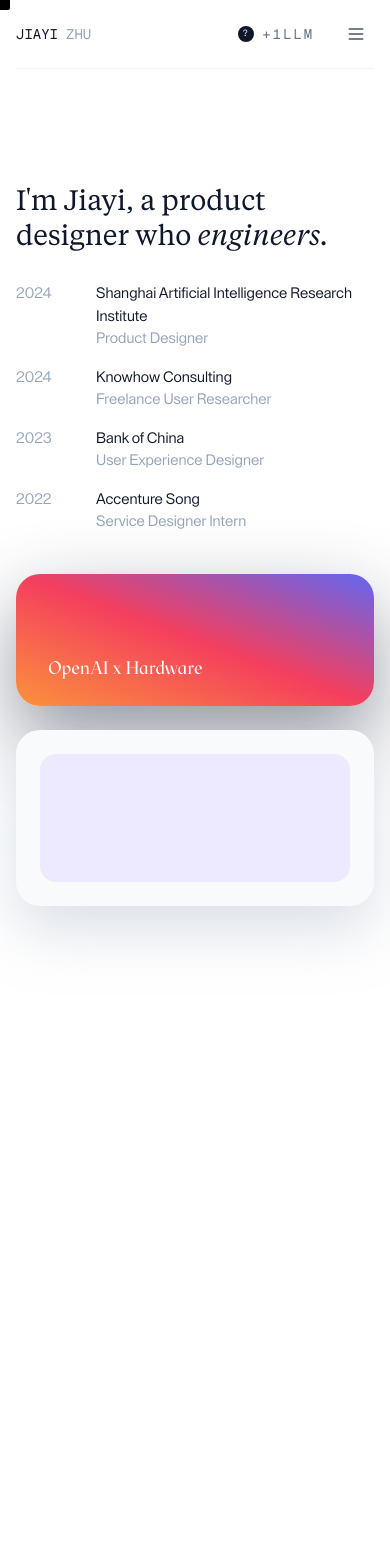
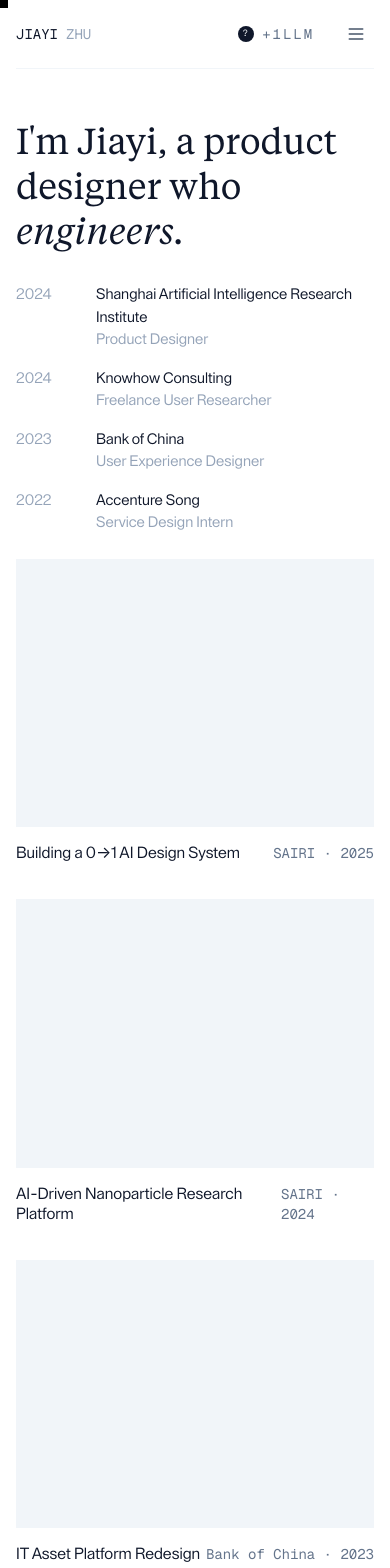
Before and after one commit to jayeeeeeee1234/my-portfolio, a React (Vite) app: page / in a window 390 px wide. Shown: the top 1568 px of the page. Before the commit the page ends 1002 px from the top, so only its background shows below. Built offline with nearby package versions, Linux system fonts and the light colour scheme.

Commit message:
Update chatbot panel and project cards
Made-with: Cursor

```diff
--- a/src/App.tsx
+++ b/src/App.tsx
@@ -7,7 +7,15 @@ const companies = [
   { year: '2024', name: 'Shanghai Artificial Intelligence Research Institute', role: 'Product Designer' },
   { year: '2024', name: 'Knowhow Consulting', role: 'Freelance User Researcher' },
   { year: '2023', name: 'Bank of China', role: 'User Experience Designer' },
-  { year: '2022', name: 'Accenture Song', role: 'Service Designer Intern' },
+  { year: '2022', name: 'Accenture Song', role: 'Service Design Intern' },
+]
+
+const projects = [
+  { title: 'Building a 0→1 AI Design System', meta: 'SAIRI · 2025' },
+  { title: 'AI-Driven Nanoparticle Research Platform', meta: 'SAIRI · 2024' },
+  { title: 'IT Asset Platform Redesign', meta: 'Bank of China · 2023' },
+  { title: 'BE: Holiday Booking Intelligence', meta: 'Accenture Song · 2022' },
+  { title: 'NatWest Community Service Platform', meta: 'NatWest · 2021' },
 ]
 
 const navItems = [
@@ -330,7 +338,7 @@ function ChatbotPanel({ onClose }: ChatbotPanelProps) {
   }
 
   return (
-    <>
+    <div className="flex min-h-0 flex-1 flex-col chatbot-panel">
       {/* Header bar */}
       <div className="flex items-center justify-between border-b border-slate-200 bg-slate-50 px-5 py-3">
         <div className="flex items-center gap-2 text-[11px] font-semibold uppercase tracking-[0.18em] text-slate-500">
@@ -515,7 +523,7 @@ function ChatbotPanel({ onClose }: ChatbotPanelProps) {
           </div>
         </div>
       </div>
-    </>
+    </div>
   )
 }
 
@@ -574,7 +582,7 @@ export function App() {
       >
         <div className={chatbotOpen ? 'main-content-col min-w-0 flex-1 md:h-screen md:overflow-y-auto' : ''}>
           <div className="mx-auto w-full max-w-[1800px] px-4 md:px-8">
-            <header className="border-b border-slate-100">
+            <header className="relative border-b border-slate-100">
               <div className="flex items-center justify-between py-4 font-light md:py-5">
                 <div className="flex items-center gap-2 text-[14px] font-normal uppercase tracking-[0.14em] text-slate-400 nav-mono">
                   <span className="text-slate-900 tracking-normal">JIAYI</span>
@@ -625,11 +633,16 @@ export function App() {
                   <button
                     type="button"
                     onClick={() => setMenuOpen((prev) => !prev)}
-                    className="flex h-9 w-9 items-center justify-center rounded-md text-slate-600 hover:bg-slate-100 md:hidden"
+                    className="flex h-9 w-9 items-center justify-center rounded-md text-slate-600 hover:bg-slate-100 md:hidden transition-colors duration-200"
                     aria-expanded={menuOpen}
                     aria-label="Toggle menu"
                   >
-                    <svg className="h-5 w-5" fill="none" stroke="currentColor" viewBox="0 0 24 24">
+                    <svg
+                      className={`h-5 w-5 transition-transform duration-200 ${menuOpen ? 'rotate-90' : ''}`}
+                      fill="none"
+                      stroke="currentColor"
+                      viewBox="0 0 24 24"
+                    >
                       {menuOpen ? (
                         <path strokeLinecap="round" strokeLinejoin="round" strokeWidth={2} d="M6 18L18 6M6 6l12 12" />
                       ) : (
@@ -639,28 +652,39 @@ export function App() {
                   </button>
                 </div>
               </div>
+              <AnimatePresence>
                 {menuOpen && (
-                <div className="border-t border-slate-100 py-4 md:hidden">
+                  <motion.div
+                    key="mobile-nav"
+                    initial={{ opacity: 0, y: -8 }}
+                    animate={{ opacity: 1, y: 0 }}
+                    exit={{ opacity: 0, y: -8 }}
+                    transition={{ duration: 0.2, ease: 'easeOut' }}
+                    className="absolute inset-x-0 top-full z-30 border-y border-slate-100 bg-white py-4 md:hidden"
+                  >
                     <nav className="flex flex-col gap-1 text-[11px] font-medium uppercase tracking-[0.16em] nav-mono">
                       {navItems.map((item) => (
                         <button
                           key={item.label}
                           onClick={() => setMenuOpen(false)}
-                        className={`rounded-md px-3 py-2 text-left ${item.active ? 'bg-slate-50 text-slate-900' : 'text-slate-500'}`}
+                          className={`px-3 py-2 text-left ${
+                            item.active ? 'text-slate-900' : 'text-slate-500 hover:text-slate-900'
+                          }`}
                         >
                           {item.label}
                         </button>
                       ))}
                     </nav>
-                </div>
+                  </motion.div>
                 )}
+              </AnimatePresence>
             </header>
 
             <main className="pb-24 pt-12 md:pt-20">
               <div className="flex flex-col gap-6">
-                <section className="flex flex-col gap-8 pt-16 hero-row md:items-start md:justify-start md:gap-16">
+                <section className="flex flex-col gap-8 hero-row md:items-start md:justify-start md:gap-16">
                   <div className="max-w-xl md:max-w-none md:flex-1">
-                    <h1 className="text-[28px] leading-tight tracking-normal text-slate-900 md:text-[48px] xl:text-[52px]">
+                    <h1 className="text-[36px] leading-tight tracking-normal text-slate-900 md:text-[48px] xl:text-[52px]">
                       I&apos;m Jiayi, a product designer who <span className="italic">engineers.</span>
                     </h1>
                   </div>
@@ -699,13 +723,18 @@ export function App() {
                   </div>
                 </section>
 
-                <section className="flex flex-col gap-6 pt-4 md:flex-row md:gap-10 md:pt-12">
-                  <article className="flex flex-1 items-end rounded-[24px] bg-gradient-to-tr from-orange-400 via-rose-500 to-indigo-500 px-8 pb-6 pt-20 text-lg font-medium text-white shadow-[0_32px_80px_rgba(15,23,42,0.45)] md:px-10 md:pb-8 md:pt-24">
-                    <div className="project-title">OpenAI x Hardware</div>
+                <section className="project-grid grid gap-5 pt-0 md:grid-cols-2 md:gap-10 md:pt-0">
+                  {projects.map((project) => (
+                    <article key={project.title} className="flex flex-1 flex-col bg-white">
+                      <div className="aspect-[4/3] w-full overflow-hidden bg-slate-100">
+                        {/* 预览媒体：后续可替换成 <video> 或 <img src="..." /> */}
+                      </div>
+                      <div className="project-footer flex items-center justify-between px-0 py-4 text-sm text-slate-700 md:px-0 md:py-4">
+                        <div className="text-slate-900 project-title">{project.title}</div>
+                        <div className="project-meta text-slate-500">{project.meta}</div>
+                      </div>
                     </article>
-                  <article className="flex flex-1 rounded-[24px] bg-slate-50 p-6 shadow-[0_24px_60px_rgba(148,163,184,0.35)] md:p-8">
-                    <div className="h-32 w-full rounded-2xl bg-violet-100 md:h-40" />
-                  </article>
+                  ))}
                 </section>
               </div>
             </main>
@@ -735,7 +764,7 @@ export function App() {
       {cursorVisible && (
         <div
           className="custom-cursor"
-          style={{ transform: `translate3d(${cursorPos.x - 10}px, ${cursorPos.y - 10}px, 0)` }}
+          style={{ transform: `translate3d(${cursorPos.x - 8}px, ${cursorPos.y - 8}px, 0)` }}
         />
       )}
     </div>
--- a/src/style.css
+++ b/src/style.css
@@ -146,12 +146,11 @@ a,
   position: fixed;
   top: 0;
   left: 0;
-  width: 20px;
-  height: 20px;
+  width: 16px;
+  height: 16px;
   pointer-events: none;
   background: #ffffff;
   mix-blend-mode: difference;
-  border-radius: 2px;
   z-index: 50;
 }
 
@@ -179,6 +178,8 @@ a,
 @media (min-width: 1440px) {
   .hero-row {
     flex-direction: row;
+    align-items: flex-end !important;
+    padding-top: 160px;
   }
 }
 
@@ -192,9 +193,39 @@ a,
 }
 
 .project-title {
-  font-family: 'mazius', 'Lay Grotesk', -apple-system, BlinkMacSystemFont, system-ui, sans-serif;
+  font-family: 'Lay Grotesk', -apple-system, BlinkMacSystemFont, system-ui, sans-serif;
+  font-weight: 400;
 }
 
 .nav-mono {
   font-family: 'Geist Mono', 'Lay Grotesk', -apple-system, BlinkMacSystemFont, system-ui, sans-serif;
 }
+
+.project-footer {
+  font-size: 16px;
+}
+
+.project-meta {
+  font-family: 'Geist Mono', 'Lay Grotesk', -apple-system, BlinkMacSystemFont, system-ui, sans-serif;
+  font-size: 14px;
+}
+
+@media (max-width: 967px) {
+  .project-grid {
+    grid-template-columns: 1fr !important;
+  }
+}
+
+/* Chatbot 面板内字体微调 */
+.chatbot-panel h2.text-xl {
+  font-family: 'Tiempos', 'mazius', 'Lay Grotesk', -apple-system, BlinkMacSystemFont, system-ui, sans-serif;
+}
+
+.chatbot-panel span {
+  font-family: 'Geist Mono', 'Lay Grotesk', -apple-system, BlinkMacSystemFont, system-ui, sans-serif;
+  font-size: 14px;
+}
+
+.chatbot-panel span.text-lg {
+  font-size: 20px;
+}
```
Lines whose indentation alone changed are shown as unchanged.
